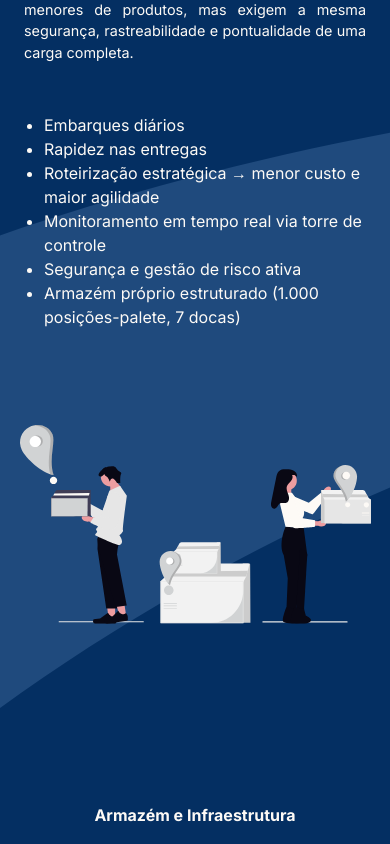
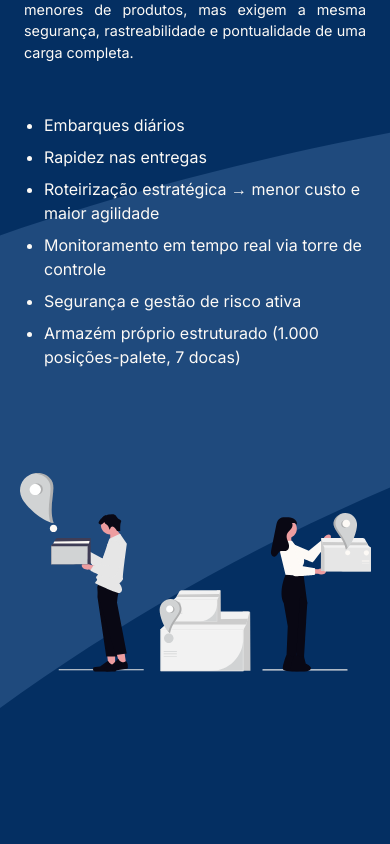
Before and after one commit to RafaelBerger/otimalog, a React (Vite) app: page / in a window 390 px wide. Shown: the part 1300-2144 px from the top of the page. Built offline with nearby package versions, Linux system fonts and the light colour scheme.

Commit message:
general responsiveness adjustments

```diff
--- a/src/styles/about-section-structure.css
+++ b/src/styles/about-section-structure.css
@@ -1,3 +1,8 @@
+.section-container {
+  display: flex;
+  padding: 8rem 15rem;
+}
+
 @media (min-width: 1921px) {
   .section-container {
     /* responsividade do ultrawide */
@@ -5,12 +10,6 @@
     padding-right: 35rem;
   }
 }
-
-.section-container {
-  display: flex;
-  padding: 8rem 15rem;
-}
-
 .lighter-color {
   background: #124a8c;
 }
--- a/src/styles/index.css
+++ b/src/styles/index.css
@@ -37,3 +37,9 @@ body {
   scroll-behavior: smooth;
   overflow-x: hidden;
 }
+
+@media (max-width: 440px) {
+  li {
+    margin-bottom: 0.5rem;
+  }
+}
--- a/src/styles/location.css
+++ b/src/styles/location.css
@@ -67,10 +67,6 @@
     padding-left: 1.5rem;
   }
 
-  .location-info-half ul li {
-    margin-bottom: 0.5rem;
-  }
-
   .map-iframe {
     width: 90vw;
     height: 60vh;
--- a/src/styles/navbar.css
+++ b/src/styles/navbar.css
@@ -114,6 +114,9 @@
     gap: 1.5rem;
     margin: 0;
   }
+  .navbar__menu li {
+    margin: 0;
+  }
 
   .navbar__item {
     position: relative;
```
